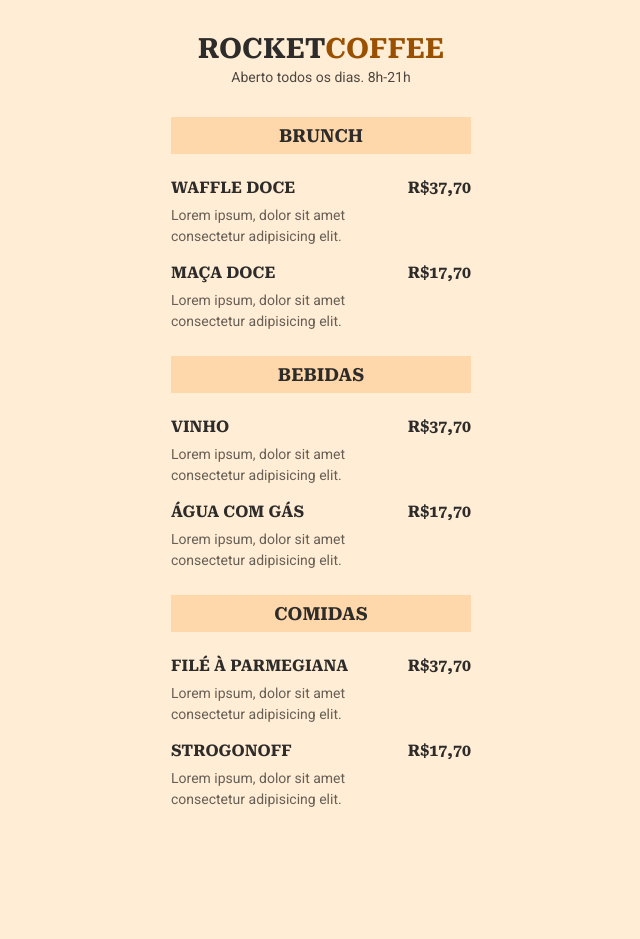
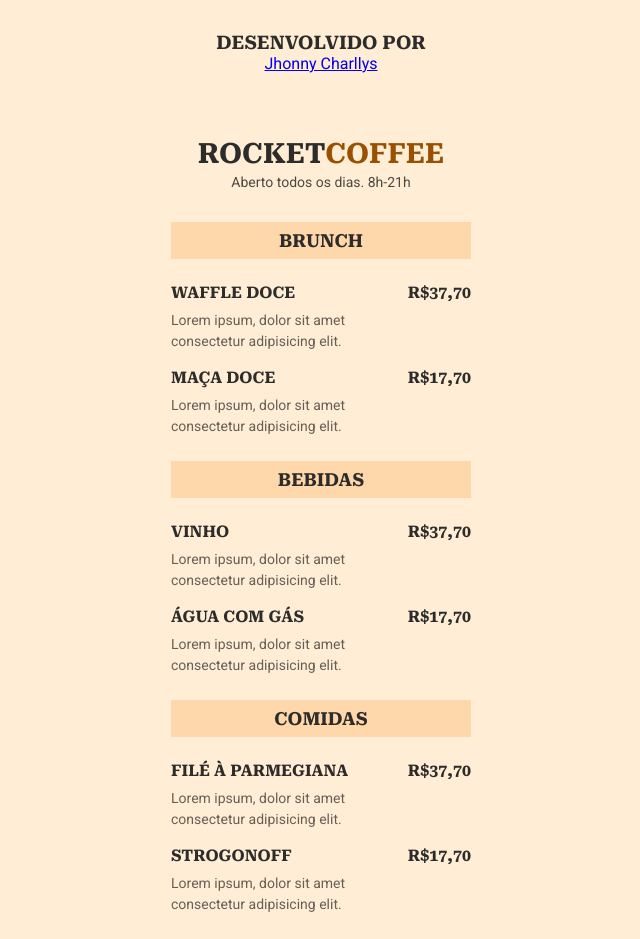
Before and after one commit to CHARLLYS97/maratona-explorer-3, a plain HTML site: page index.html in a window 1280 px wide. Shown: the whole page, without its empty margins (319-959 px from the left). Before the commit the page ends 834 px from the top, so only its background shows below. Drawn offline with Linux system fonts and the light colour scheme.

Commit message:
adicionado autor.dev

```diff
--- a/index.html
+++ b/index.html
@@ -16,6 +16,12 @@
 </head>
 
 <body>
+
+  <header>
+    <h3>Desenvolvido por</h3>
+    <a href="https://www.linkedin.com/in/jhonnycharllys/">Jhonny Charllys</a>
+  </header>
+
 
   <header>
     <h1>Rocket<span>Coffee</span></h1>
```
Lines whose indentation alone changed are shown as unchanged.
